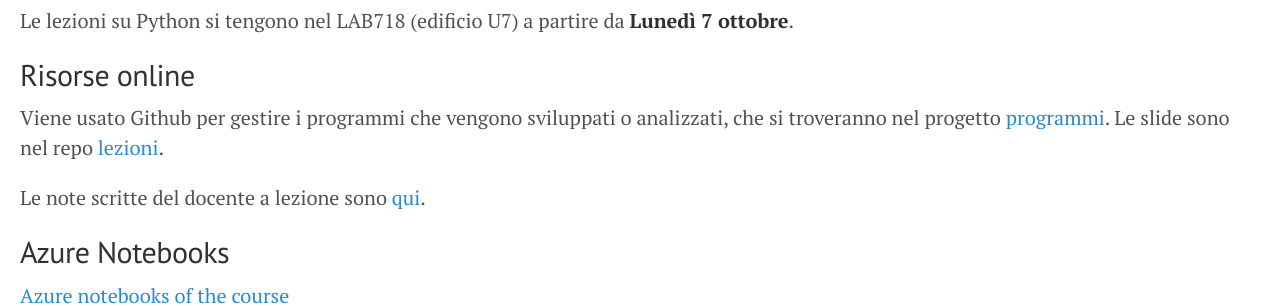
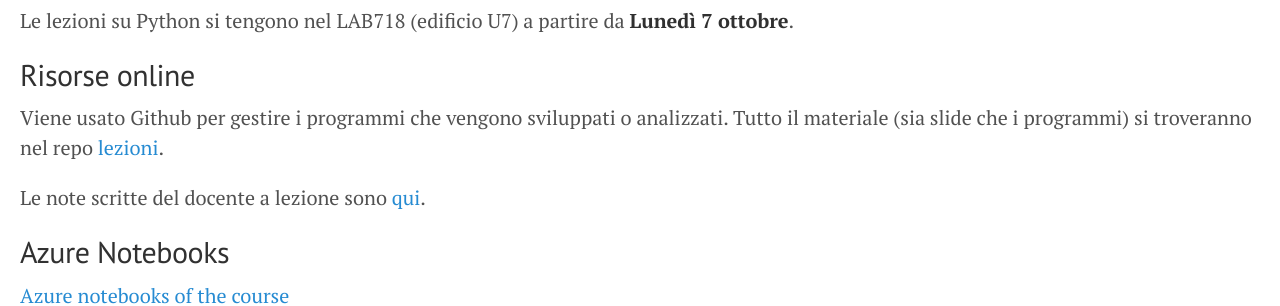
Before and after one commit to bioinformatica-corso/lezioni, a Jekyll site: the page built from docs/index.md, in a window 1280 px wide and 900 px high, scrolled down 1543 px. Shown: the part 156-462 px from the top of the window. Built offline with Jekyll 4.4.1, drawn with Linux system fonts in a browser that asks for light colours.

Commit message:
link appunti di lezione

```diff
--- a/docs/index.md
+++ b/docs/index.md
@@ -66,9 +66,10 @@
 
 ## Risorse online
 
-Viene usato Github per gestire i programmi che vengono sviluppati o analizzati, che si troveranno nel progetto [programmi](https://github.com/bioinformatica-corso/programmi-elementi-bioinformatica). Le slide sono nel repo [lezioni](https://github.com/bioinformatica-corso/lezioni).
+Viene usato Github per gestire i programmi che vengono sviluppati o analizzati.
+Tutto il materiale (sia slide che i programmi) si troveranno nel repo [lezioni](https://github.com/bioinformatica-corso/lezioni).
 
-Le note scritte del docente a lezione sono [qui]().
+Le note scritte del docente a lezione sono [qui](https://oc.dellavedova.org/index.php/s/qRqqkHDgFo6r9f8).
 
 ## Azure Notebooks
 
```
